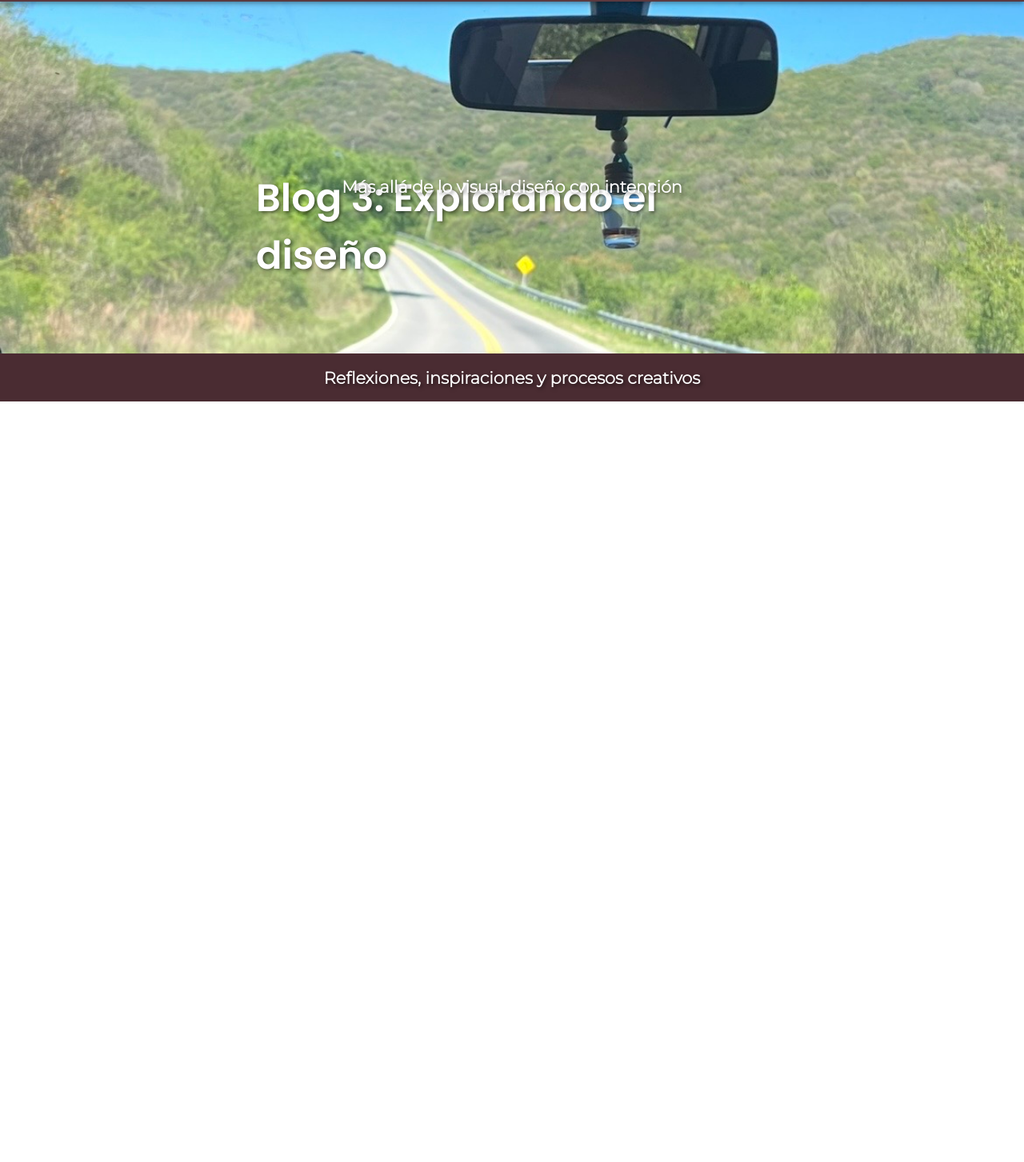
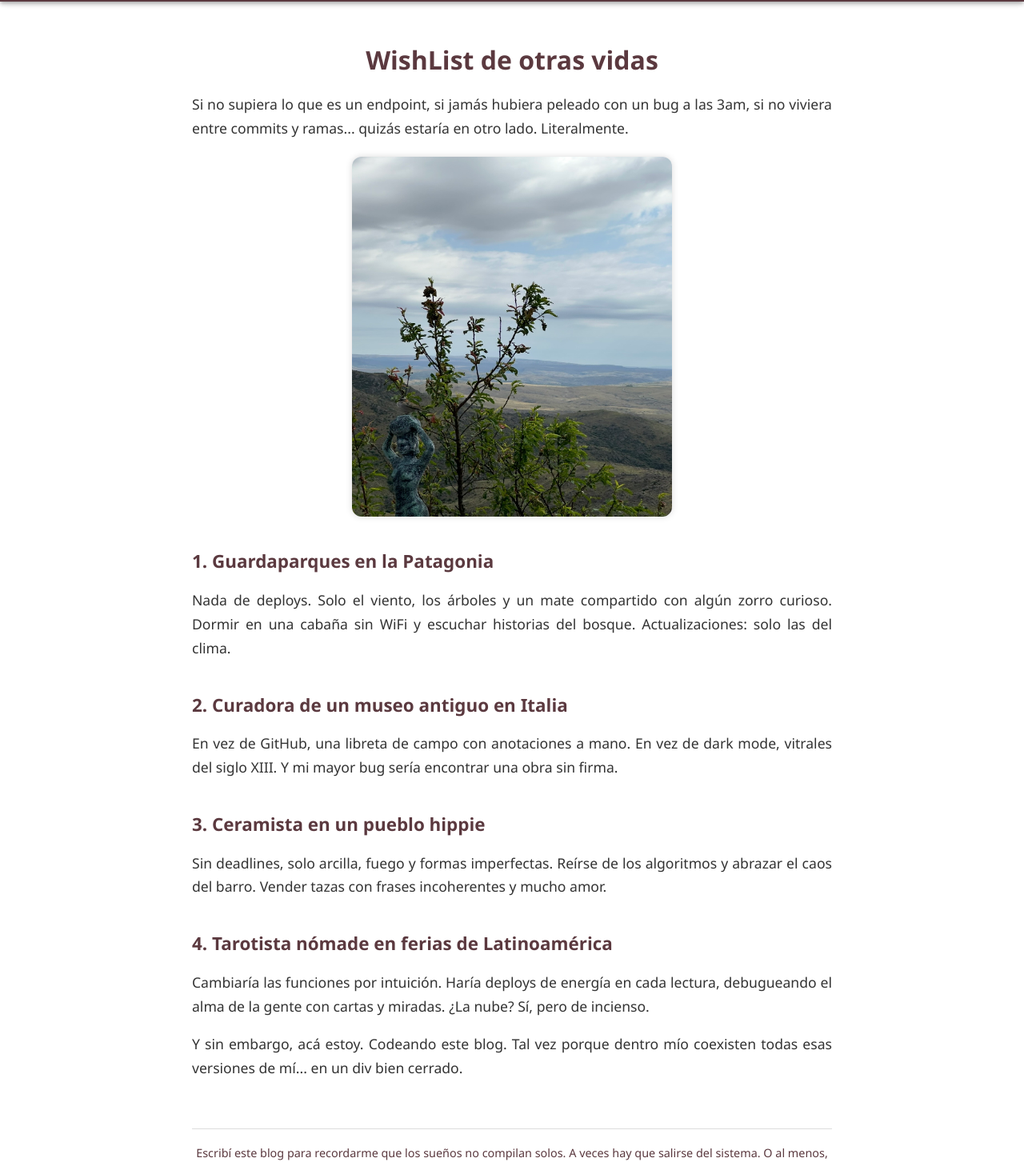
Before and after one commit to amaci003/blog-ddw-uade, a React (Create React App) app: page /blog/3 in a window 1280 px wide. Shown: the part 62-1515 px from the top of the page at 80% size. Before the commit the page ends 800 px from the top, so only its background shows below. Built offline with nearby package versions, Linux system fonts and the light colour scheme.

Commit message:
se agregan cambios globales

```diff
--- a/src/blogs/CuartoBlog.jsx
+++ b/src/blogs/CuartoBlog.jsx
@@ -1,6 +1,5 @@
 import '../styles/blog.css';
 import NavBar from '../componentes/NavBar';
-import Image1 from '../assets/Image1.jpg';
 import '../App.css';
 
 const CuartoBlog = () => {
@@ -8,13 +7,9 @@ const CuartoBlog = () => {
     <>
       <NavBar />
 
-      <div className="div-contenedor">
-        <img src={Image1} alt="Foto Cordoba" className="imagen" />
-        <h1 className="h1">Blog 4: Explorando el diseño</h1>
-        <h3 className="h3">Más allá de lo visual, diseño con intención</h3>
-        <div className="div-franja">
-          <h3 className="h3-2">Reflexiones, inspiraciones y procesos creativos</h3>
-        </div>
+
+      <div className="div-contenedorBis">
+
       </div>
     </>
   );
--- a/src/blogs/QuintoBlog.jsx
+++ b/src/blogs/QuintoBlog.jsx
@@ -1,6 +1,5 @@
 import '../styles/blog.css';
 import NavBar from '../componentes/NavBar';
-import Image1 from '../assets/Image1.jpg';
 import '../App.css';
 
 const QuintoBlog = () => {
@@ -8,13 +7,9 @@ const QuintoBlog = () => {
     <>
       <NavBar />
 
-      <div className="div-contenedor">
-        <img src={Image1} alt="Foto Cordoba" className="imagen" />
-        <h1 className="h1">Blog 5: Explorando el diseño</h1>
-        <h3 className="h3">Más allá de lo visual, diseño con intención</h3>
-        <div className="div-franja">
-          <h3 className="h3-2">Reflexiones, inspiraciones y procesos creativos</h3>
-        </div>
+
+      <div className="div-contenedorBis">
+
       </div>
     </>
   );
--- a/src/blogs/SextoBlog.jsx
+++ b/src/blogs/SextoBlog.jsx
@@ -1,6 +1,5 @@
 import '../styles/blog.css';
 import NavBar from '../componentes/NavBar';
-import Image1 from '../assets/Image1.jpg';
 import '../App.css';
 
 const SextoBlog = () => {
@@ -8,13 +7,8 @@ const SextoBlog = () => {
     <>
       <NavBar />
 
-      <div className="div-contenedor">
-        <img src={Image1} alt="Foto Cordoba" className="imagen" />
-        <h1 className="h1">Blog 3: Explorando el diseño</h1>
-        <h3 className="h3">Más allá de lo visual, diseño con intención</h3>
-        <div className="div-franja">
-          <h3 className="h3-2">Reflexiones, inspiraciones y procesos creativos</h3>
-        </div>
+      <div className="div-contenedorBis">
+
       </div>
     </>
   );
--- a/src/blogs/TercerBlog.jsx
+++ b/src/blogs/TercerBlog.jsx
@@ -1,19 +1,47 @@
 import '../styles/blog.css';
 import NavBar from '../componentes/NavBar';
-import Image1 from '../assets/Image1.jpg';
-import '../App.css';
+import viajera from '../assets/Image4.jpg';
 
 const TercerBlog = () => {
   return (
     <>
       <NavBar />
 
-      <div className="div-contenedor">
-        <img src={Image1} alt="Foto Cordoba" className="imagen" />
-        <h1 className="h1">Blog 3: Explorando el diseño</h1>
-        <h3 className="h3">Más allá de lo visual, diseño con intención</h3>
-        <div className="div-franja">
-          <h3 className="h3-2">Reflexiones, inspiraciones y procesos creativos</h3>
+      <div className="div-contenedorBis">
+        <h1 className="blog-title">WishList de otras vidas</h1>
+
+        <p className="blog-text">
+          Si no supiera lo que es un endpoint, si jamás hubiera peleado con un bug a las 3am, si no viviera entre commits y ramas... quizás estaría en otro lado. Literalmente.
+        </p>
+
+        <img src={viajera} alt="Mochila viajera" style={{ width: '100%', maxWidth: '400px', height: '450px', borderRadius: '12px', boxShadow: '0 0 8px rgba(0,0,0,0.15)', margin: '20px auto', display: 'block' }} />
+
+        <h2 className="blog-subtitle">1. Guardaparques en la Patagonia</h2>
+        <p className="blog-text">
+          Nada de deploys. Solo el viento, los árboles y un mate compartido con algún zorro curioso. Dormir en una cabaña sin WiFi y escuchar historias del bosque. Actualizaciones: solo las del clima.
+        </p>
+
+        <h2 className="blog-subtitle">2. Curadora de un museo antiguo en Italia</h2>
+        <p className="blog-text">
+          En vez de GitHub, una libreta de campo con anotaciones a mano. En vez de dark mode, vitrales del siglo XIII. Y mi mayor bug sería encontrar una obra sin firma.
+        </p>
+
+        <h2 className="blog-subtitle">3. Ceramista en un pueblo hippie</h2>
+        <p className="blog-text">
+          Sin deadlines, solo arcilla, fuego y formas imperfectas. Reírse de los algoritmos y abrazar el caos del barro. Vender tazas con frases incoherentes y mucho amor.
+        </p>
+
+        <h2 className="blog-subtitle">4. Tarotista nómade en ferias de Latinoamérica</h2>
+        <p className="blog-text">
+          Cambiaría las funciones por intuición. Haría deploys de energía en cada lectura, debugueando el alma de la gente con cartas y miradas. ¿La nube? Sí, pero de incienso.
+        </p>
+
+        <p className="blog-text">
+          Y sin embargo, acá estoy. Codeando este blog. Tal vez porque dentro mío coexisten todas esas versiones de mí... en un div bien cerrado.
+        </p>
+
+        <div className="blog-footer">
+          Escribí este blog para recordarme que los sueños no compilan solos. A veces hay que salirse del sistema. O al menos, imaginarlo.
         </div>
       </div>
     </>
--- a/src/pages/Suscribite.jsx
+++ b/src/pages/Suscribite.jsx
@@ -105,7 +105,7 @@ const Suscribite = () => {
         }}
       >
         <Alert onClose={handleCloseSnackbar} severity="success" sx={{ width: '100%' }}>
-          Formulario enviado exitosamente!
+
           Gracias por suscribirte
         </Alert>
       </Snackbar>
--- a/src/styles/blog.css
+++ b/src/styles/blog.css
@@ -13,7 +13,7 @@
   font-size: 2rem;
   margin-bottom: 20px;
 }
-/*
+
 .blog-subtitle {
   color: #5b393f;
   margin-top: 40px;
@@ -26,7 +26,7 @@
   line-height: 1.7;
   margin-bottom: 15px;
   text-align: justify;
-} */
+}
 
 
 .blog-image-float {
```
